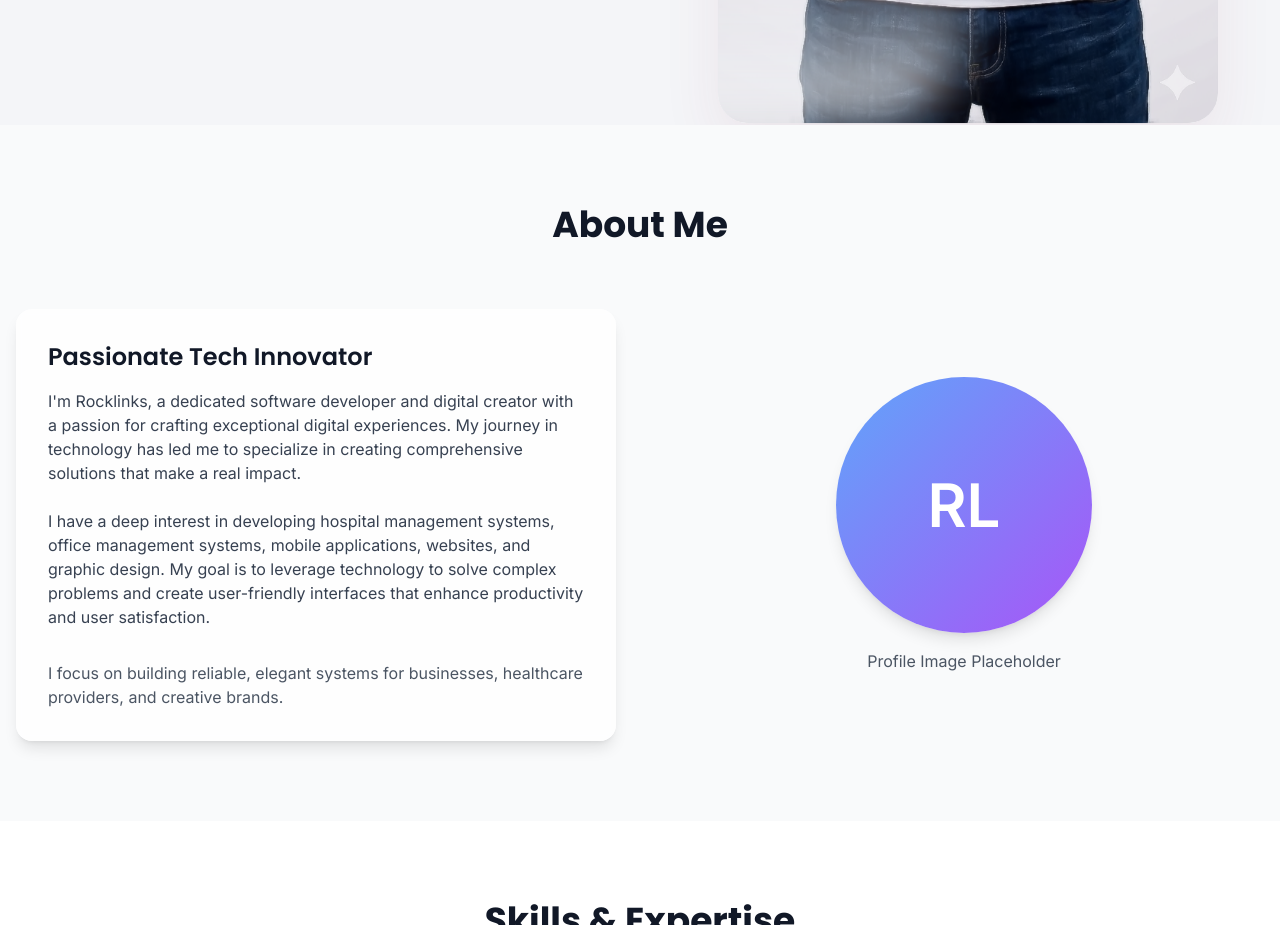
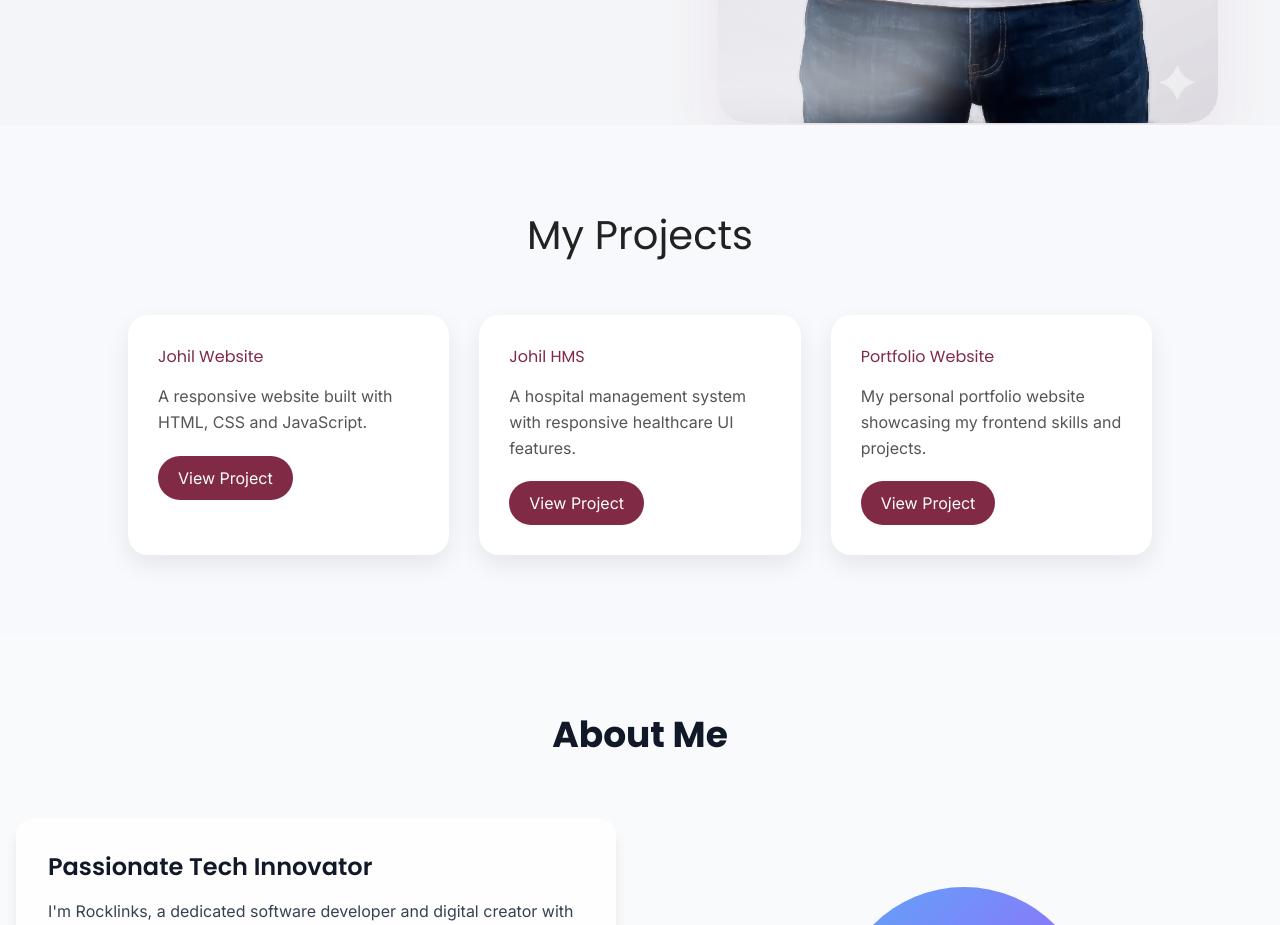
Before and after one commit to rocklinks4u/Portfolio-roc, a plain HTML site: page index.html in a window 1280 px wide. Shown: the part 988-1913 px from the top of the page. Drawn offline with nearby package versions, Linux system fonts and the light colour scheme.

Commit message:
added projects section and improved portfolio

```diff
--- a/index.html
+++ b/index.html
@@ -115,6 +115,56 @@
             </div>
         </div>
     </section>
+
+    <!-- Projects Section -->
+<section id="projects" class="projects-section">
+
+  <h2 class="section-title">My Projects</h2>
+
+  <div class="projects-container">
+
+    <!-- Project 1 -->
+    <div class="project-card">
+      <h3>Johil Website</h3>
+
+      <p>
+        A responsive website built with HTML, CSS and JavaScript.
+      </p>
+
+      <a href="https://rocklinks4u.github.io/Johil-website/" target="_blank">
+        View Project
+      </a>
+    </div>
+
+    <!-- Project 2 -->
+    <div class="project-card">
+      <h3>Johil HMS</h3>
+
+      <p>
+        A hospital management system with responsive healthcare UI features.
+      </p>
+
+      <a href="https://rocklinks4u.github.io/Johil-hms/" target="_blank">
+        View Project
+      </a>
+    </div>
+
+    <!-- Project 3 -->
+    <div class="project-card">
+      <h3>Portfolio Website</h3>
+
+      <p>
+        My personal portfolio website showcasing my frontend skills and projects.
+      </p>
+
+      <a href="https://rocklinks4u.github.io/Portfolio-roc/" target="_blank">
+        View Project
+      </a>
+    </div>
+
+  </div>
+
+</section>
 
     <!-- About Me Section -->
     <section id="about" class="py-20 bg-gray-50 dark:bg-gray-800">
--- a/styles.css
+++ b/styles.css
@@ -539,3 +539,53 @@ html {
 .dark ::-webkit-scrollbar-thumb:hover {
     background: #3b82f6;
 }
+
+.projects-section {
+  padding: 80px 10%;
+  background: #f8f9fc;
+}
+
+.section-title {
+  text-align: center;
+  font-size: 2.5rem;
+  margin-bottom: 50px;
+  color: #222;
+}
+
+.projects-container {
+  display: grid;
+  grid-template-columns: repeat(auto-fit, minmax(280px, 1fr));
+  gap: 30px;
+}
+
+.project-card {
+  background: white;
+  padding: 30px;
+  border-radius: 20px;
+  box-shadow: 0 10px 25px rgba(0,0,0,0.08);
+  transition: 0.3s ease;
+}
+
+.project-card:hover {
+  transform: translateY(-8px);
+}
+
+.project-card h3 {
+  margin-bottom: 15px;
+  color: #802a45;
+}
+
+.project-card p {
+  margin-bottom: 20px;
+  color: #555;
+  line-height: 1.6;
+}
+
+.project-card a {
+  text-decoration: none;
+  color: white;
+  background: #802a45;
+  padding: 10px 20px;
+  border-radius: 30px;
+  display: inline-block;
+}
```
